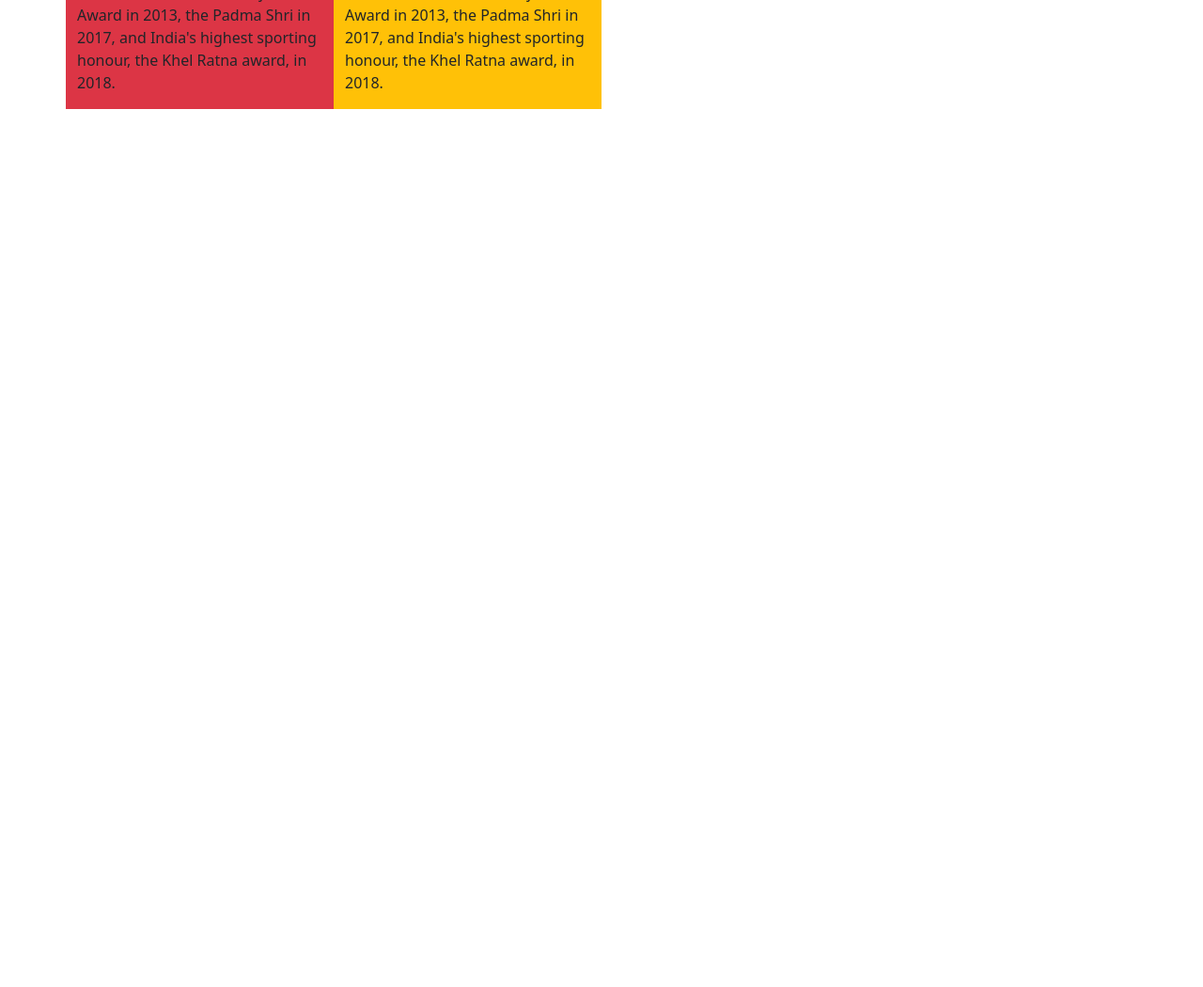
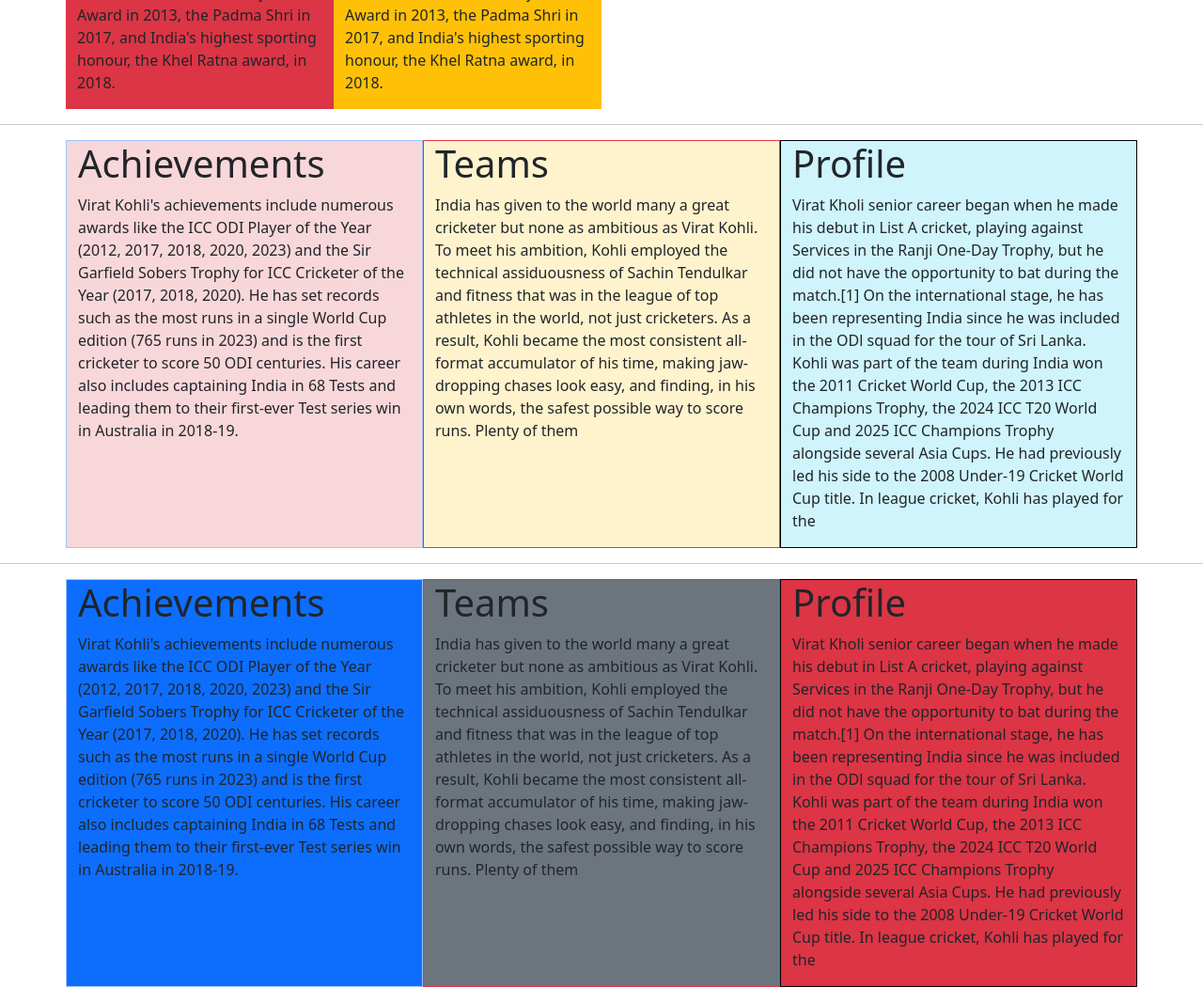
Before and after one commit to apurvapokharkar58-wq/learning_bootstrap, a plain HTML site: page grid.html in a window 1280 px wide. Shown: the part 460-1510 px from the top of the page at 94% size. Before the commit the page ends 800 px from the top, so only its background shows below. Drawn offline with nearby package versions, Linux system fonts and the light colour scheme.

Commit message:
add 2 sections

```diff
--- a/grid.html
+++ b/grid.html
@@ -6,6 +6,8 @@
     <title>Grid</title>
 
     <link href="https://cdn.jsdelivr.net/npm/bootstrap@5.3.8/dist/css/bootstrap.min.css" rel="stylesheet" integrity="sha384-sRIl4kxILFvY47J16cr9ZwB07vP4J8+LH7qKQnuqkuIAvNWLzeN8tE5YBujZqJLB" crossorigin="anonymous">
+
+
 </head>
 <body>
     <section>
@@ -25,8 +27,50 @@
                 </div>
             </div>
         </div>
+    </section>
 
+    <hr>
+    <section>
+        <div class="container">
+            <div class="row">
+                <div class="col md-5 bg-danger-subtle border border-primary-subtle">
+                <h1>Achievements</h1>
+                <p>Virat Kohli's achievements include numerous awards like the ICC ODI Player of the Year (2012, 2017, 2018, 2020, 2023) and the Sir Garfield Sobers Trophy for ICC Cricketer of the Year (2017, 2018, 2020). He has set records such as the most runs in a single World Cup edition (765 runs in 2023) and is the first cricketer to score 50 ODI centuries. His career also includes captaining India in 68 Tests and leading them to their first-ever Test series win in Australia in 2018-19.
+                </p>
+                </div>
+                <div class="col md-4 bg-warning-subtle border border-danger">
+                <h1>Teams</h1>
+                <p>India has given to the world many a great cricketer but none as ambitious as Virat Kohli. To meet his ambition, Kohli employed the technical assiduousness of Sachin Tendulkar and fitness that was in the league of top athletes in the world, not just cricketers. As a result, Kohli became the most consistent all-format accumulator of his time, making jaw-dropping chases look easy, and finding, in his own words, the safest possible way to score runs. Plenty of them</p>
+                </div>
+                <div class="col md-3 bg-info-subtle border border-black">
+                <h1>Profile</h1>
+                <p>Virat Kholi senior career began when he made his debut in List A cricket, playing against Services in the Ranji One-Day Trophy, but he did not have the opportunity to bat during the match.[1] On the international stage, he has been representing India since he was included in the ODl squad for the tour of Sri Lanka. Kohli was part of the team during India won the 2011 Cricket World Cup, the 2013 ICC Champions Trophy, the 2024 ICC T20 World Cup and 2025 ICC Champions Trophy alongside several Asia Cups. He had previously led his side to the 2008 Under-19 Cricket World Cup title. In league cricket, Kohli has played for the</p>
+                </div>
+            </div>
+        </div>
     </section>
+
+     <hr>
+    <section>
+        <div class="container">
+            <div class="row">
+                <div class="col md-2 bg-primary border border-primary-subtle">
+                <h1>Achievements</h1>
+                <p>Virat Kohli's achievements include numerous awards like the ICC ODI Player of the Year (2012, 2017, 2018, 2020, 2023) and the Sir Garfield Sobers Trophy for ICC Cricketer of the Year (2017, 2018, 2020). He has set records such as the most runs in a single World Cup edition (765 runs in 2023) and is the first cricketer to score 50 ODI centuries. His career also includes captaining India in 68 Tests and leading them to their first-ever Test series win in Australia in 2018-19.
+                </p>
+                </div>
+                <div class="col md-6 bg-secondary border border-danger">
+                <h1>Teams</h1>
+                <p>India has given to the world many a great cricketer but none as ambitious as Virat Kohli. To meet his ambition, Kohli employed the technical assiduousness of Sachin Tendulkar and fitness that was in the league of top athletes in the world, not just cricketers. As a result, Kohli became the most consistent all-format accumulator of his time, making jaw-dropping chases look easy, and finding, in his own words, the safest possible way to score runs. Plenty of them</p>
+                </div>
+                <div class="col md-4 bg-danger border border-black">
+                <h1>Profile</h1>
+                <p>Virat Kholi senior career began when he made his debut in List A cricket, playing against Services in the Ranji One-Day Trophy, but he did not have the opportunity to bat during the match.[1] On the international stage, he has been representing India since he was included in the ODl squad for the tour of Sri Lanka. Kohli was part of the team during India won the 2011 Cricket World Cup, the 2013 ICC Champions Trophy, the 2024 ICC T20 World Cup and 2025 ICC Champions Trophy alongside several Asia Cups. He had previously led his side to the 2008 Under-19 Cricket World Cup title. In league cricket, Kohli has played for the</p>
+                </div>
+            </div>
+        </div>
+    </section>
+
     <script src="https://cdn.jsdelivr.net/npm/bootstrap@5.3.8/dist/js/bootstrap.bundle.min.js" integrity="sha384-FKyoEForCGlyvwx9Hj09JcYn3nv7wiPVlz7YYwJrWVcXK/BmnVDxM+D2scQbITxI" crossorigin="anonymous"></script>
 
 </body>
```
